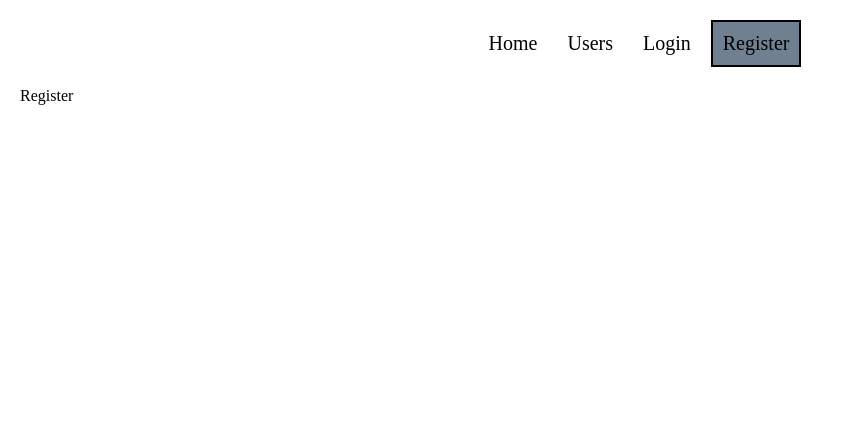
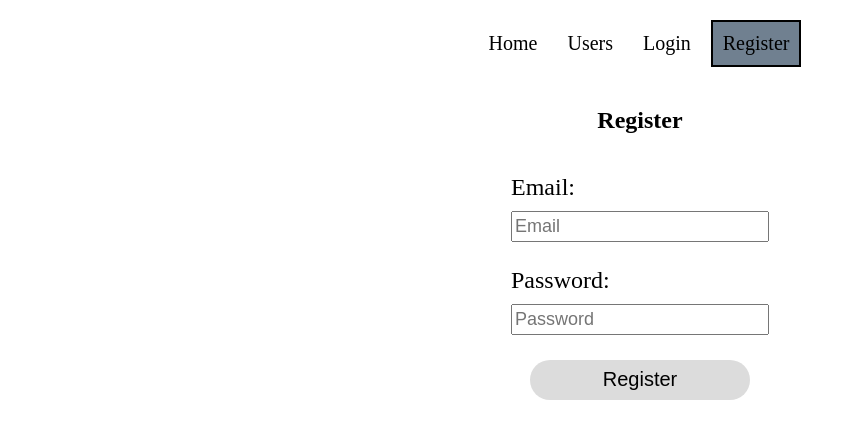
Before and after one commit to tikmirumian/react-project, a React (Create React App) app: page /register in a window 1280 px wide. Shown: the top 438 px of the page, without its empty margins (0-844 px from the left). Built offline with nearby package versions, Linux system fonts and the light colour scheme; the HTML template or start-up script is replaced by a standard one.

Commit message:
Add Register page

```diff
--- a/src/App.js
+++ b/src/App.js
@@ -3,7 +3,7 @@ import { BrowserRouter, NavLink, Route, Routes } from 'react-router-dom';
 import Home from './pages/Home/Home';
 import Users from './pages/Users/Users';
 import Login from './pages/Login/Login';
-import Register from './pages/Register';
+import Register from './pages/Register/Register';
 import NotFound from './pages/NotFound';
 function App() {
   return (
--- a/src/pages/Register.js
+++ /dev/null
@@ -1,3 +0,0 @@
-export default function Register() {
-  return <div>Register</div>;
-}
--- /dev/null
+++ b/src/pages/Register/Register.css
@@ -0,0 +1,35 @@
+.registerMain{
+    display: flex;
+    flex-direction: column;
+    justify-content: center;
+    align-items: center;
+    gap: 20px;
+}
+
+.form{
+    display: flex;
+    justify-content: center;
+    align-items: center;
+    flex-direction: column;
+    width:250px;
+    gap: 25px;
+}
+
+.label{
+    font-size: 24px;
+}
+
+.input{
+    width: 250px;
+    height: 25px;
+    margin-top: 10px;
+    font-size: 18px;
+}
+
+.button{
+    width: 220px;
+    height: 40px;
+    border: none;
+    cursor: pointer;
+    font-size: 20px;
+}
--- /dev/null
+++ b/src/pages/Register/Register.js
@@ -0,0 +1,64 @@
+import './Register.css';
+import { useState } from 'react';
+
+export default function Register() {
+  const [isUserRegister, setIsUserRegister] = useState(null);
+  const handleSubmit = async (e) => {
+    e.preventDefault();
+    try {
+      const data = new FormData(e.target);
+      const loginData = [...data.entries()];
+      const newData = loginData.reduce((acc, cur) => {
+        acc[cur[0]] = cur[1];
+        return acc;
+      }, {});
+      const headers = new Headers();
+      headers.append('Content-Type', 'application/json');
+      headers.append('Accept', 'application/json');
+      const res = await fetch('https://reqres.in/api/register', {
+        method: 'POST',
+        headers: headers,
+        body: JSON.stringify(newData)
+      });
+      if (res.status !== 200) {
+        setIsUserRegister(false);
+        return;
+      }
+      const response = await res.json();
+      if (response.token) {
+        setIsUserRegister(true);
+        return;
+      }
+      setIsUserRegister(false);
+    } catch (err) {
+      console.log(err);
+    }
+  };
+
+  return (
+    <div className="registerMain">
+      <h2>Register</h2>
+      <form className="form" onSubmit={handleSubmit}>
+        <label htmlFor="email" className="label">
+          Email:
+          <input className="input" id="email" name="email" placeholder="Email" required></input>
+        </label>
+        <label htmlFor="password" className="label">
+          Password:
+          <input
+            type="password"
+            className="input"
+            id="password"
+            name="password"
+            placeholder="Password"
+            required></input>
+        </label>
+        <button className="button">Register</button>
+      </form>
+      <div>
+        {isUserRegister && <h3>ou have registered successfully</h3>}
+        {isUserRegister === false && <h3>Something went wrong</h3>}
+      </div>
+    </div>
+  );
+}
```
